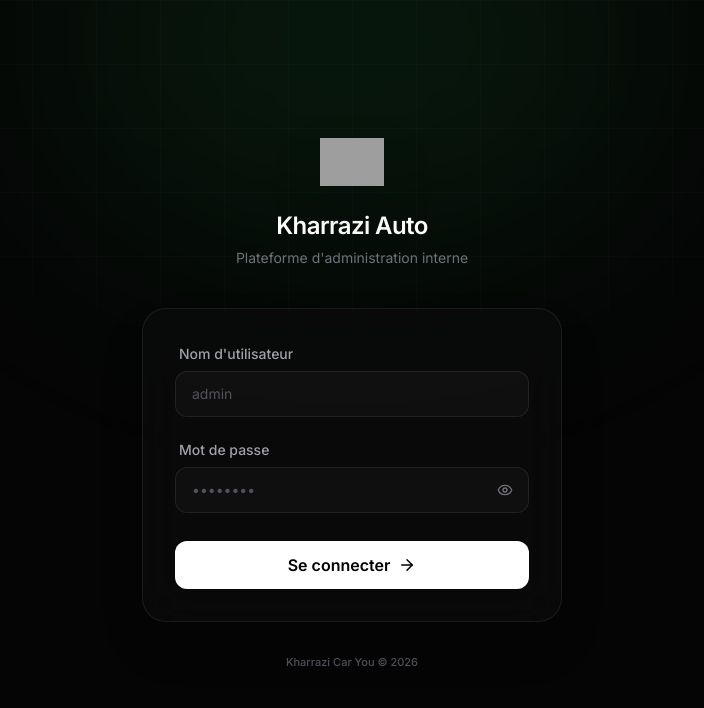
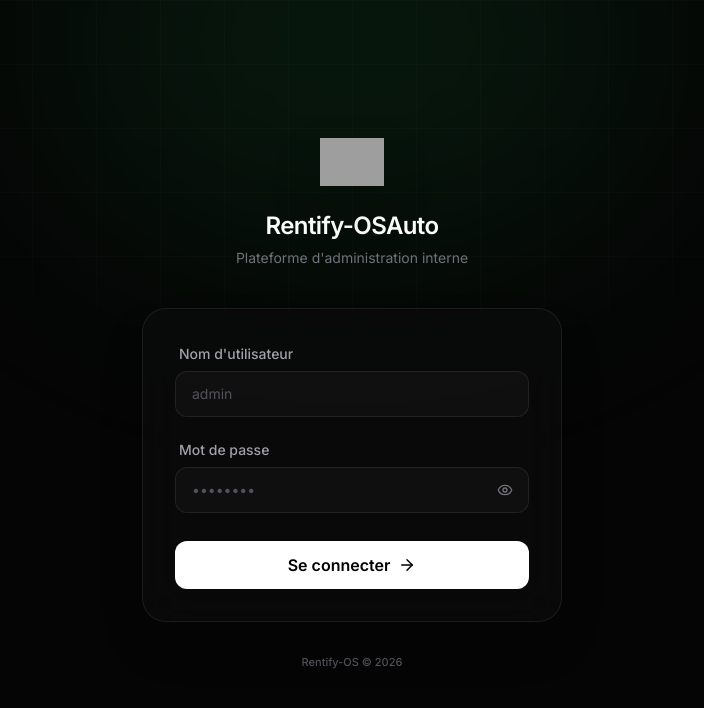
Before and after one commit to sd5simo/Rentify-OS, a Next.js app: page /login in a window 1280 px wide. Shown: the top 708 px of the page, without its empty margins (288-992 px from the left). Built offline with nearby package versions, Linux system fonts and the light colour scheme; grey boxes are pictures that could not be loaded.

Commit message:
first commit

```diff
--- a/package.json
+++ b/package.json
@@ -1,5 +1,5 @@
 {
-  "name": "Kharrazi Car You",
+  "name": "Rentify-OS",
   "version": "0.1.0",
   "private": true,
   "scripts": {
--- a/prisma/seed.ts
+++ b/prisma/seed.ts
@@ -4,7 +4,7 @@ import { addDays, subDays, subMonths } from "date-fns";
 const prisma = new PrismaClient();
 
 async function main() {
-  console.log("🌱 Seeding Kharrazi Admin database...");
+  console.log("🌱 Seeding Rentify-OSAdmin database...");
 
   // Clients
   const clients = await Promise.all([
--- a/src/app/(admin)/dashboard/statistiques/page.tsx
+++ b/src/app/(admin)/dashboard/statistiques/page.tsx
@@ -67,7 +67,7 @@ export default function StatistiquesPage() {
         <div>
           <h1 className="text-2xl font-bold text-white tracking-tight">Statistiques Financières</h1>
           <p className="text-slate-500 text-sm mt-0.5">
-            Kharrazi Car You · {vehicles.length} véhicules · données temps réel
+            Rentify-OS · {vehicles.length} véhicules · données temps réel
           </p>
         </div>
         <div className="flex items-center gap-3">
@@ -322,7 +322,7 @@ export default function StatistiquesPage() {
         </div>
         <div className="flex-1">
           <p className={cn("text-sm font-bold", totalNet >= 0 ? "text-brand-green-400" : "text-brand-orange-400")}>
-            {totalNet >= 0 ? "🎉 Performance positive — Kharrazi Car You!" : "⚠️ Charges supérieures aux revenus"}
+            {totalNet >= 0 ? "🎉 Performance positive — Rentify-OS!" : "⚠️ Charges supérieures aux revenus"}
           </p>
           <p className="text-xs text-slate-400 mt-0.5">
             Bénéfice net: <span className="text-white font-semibold">{totalNet.toLocaleString("fr-FR")} MAD</span>
--- a/src/app/(admin)/locations/nouveau/page.tsx
+++ b/src/app/(admin)/locations/nouveau/page.tsx
@@ -178,18 +178,18 @@ export default function NouvelleLocationPage() {
             </div>
             <div className="overflow-auto max-h-[80vh] rounded-xl bg-white p-8 text-[11px] text-black" style={{ fontFamily: "Arial, sans-serif" }}>
               <div className="flex justify-between border-b-2 border-gray-800 pb-4 mb-5">
-                <div><p className="text-lg font-bold">Kharrazi</p><p className="text-xs text-gray-600">Location de Voitures</p><p className="text-xs text-gray-500">123 Avenue Mohammed V, Casablanca</p><p className="text-xs text-gray-500">Tél: +212 522 123 456</p></div>
+                <div><p className="text-lg font-bold">Rentify-OS</p><p className="text-xs text-gray-600">Location de Voitures</p><p className="text-xs text-gray-500">123 Avenue Mohammed V, Casablanca</p><p className="text-xs text-gray-500">Tél: +212 522 123 456</p></div>
                 <div className="text-right"><p className="text-base font-bold border-2 border-gray-800 px-3 py-1 rounded">CONTRAT DE LOCATION</p><p className="text-xs text-gray-600 mt-1">N°: {nextContractNum}</p><p className="text-xs text-gray-600">Date: {new Date().toLocaleDateString("fr-FR")}</p></div>
               </div>
               <div className="grid grid-cols-2 gap-4 mb-4">
-                <div className="border border-gray-200 rounded p-3"><p className="font-bold text-xs border-b pb-1 mb-2 uppercase">Loueur</p><p className="font-semibold">Kharrazi Location de Voitures</p><p className="text-gray-600">Casablanca, Maroc</p></div>
+                <div className="border border-gray-200 rounded p-3"><p className="font-bold text-xs border-b pb-1 mb-2 uppercase">Loueur</p><p className="font-semibold">Rentify-OSLocation de Voitures</p><p className="text-gray-600">Casablanca, Maroc</p></div>
                 <div className="border border-gray-200 rounded p-3"><p className="font-bold text-xs border-b pb-1 mb-2 uppercase">Locataire</p>{selectedClient ? <><p className="font-semibold">{selectedClient.firstName} {selectedClient.lastName}</p><p className="text-gray-600">CIN: {selectedClient.cin}</p><p className="text-gray-600">Tél: {selectedClient.phone}</p></> : <p className="text-gray-400 italic">—</p>}</div>
               </div>
               <div className="border border-gray-200 rounded p-3 mb-4"><p className="font-bold text-xs border-b pb-1 mb-2 uppercase">Véhicule</p>{selectedVehicle ? <div className="grid grid-cols-3 gap-1"><span><b>Véhicule:</b> {selectedVehicle.brand} {selectedVehicle.model}</span><span><b>Plaque:</b> {selectedVehicle.plate}</span><span><b>Carburant:</b> {form.fuelLevelStart}</span><span><b>Km départ:</b> {form.mileageStart || selectedVehicle.mileage}</span><span><b>Tarif:</b> {selectedVehicle.dailyRate} MAD/j</span></div> : <p className="text-gray-400 italic">—</p>}</div>
               <div className="border border-gray-200 rounded p-3 mb-4"><p className="font-bold text-xs border-b pb-1 mb-2 uppercase">Conditions</p><div className="grid grid-cols-3 gap-1"><span><b>Départ:</b> {form.startDate || "—"}</span><span><b>Retour prévu:</b> {form.endDate || "—"}</span><span><b>Durée:</b> {days > 0 ? `${days}j` : "—"}</span><span><b>Total:</b> <b>{totalAmount.toLocaleString("fr-FR")} MAD</b></span><span><b>Caution:</b> {form.deposit} MAD</span></div></div>
               <div className="border-2 border-gray-800 rounded p-3 mb-4"><p className="font-bold text-xs uppercase mb-2">État des Lieux au Départ</p><div className="grid grid-cols-2 gap-1">{["Avant", "Arrière", "Gauche", "Droite", "Toit", "Intérieur"].map(z => <div key={z} className="flex items-center gap-2 py-0.5"><div className="w-3 h-3 border border-gray-400" /><span>{z}: _______________</span></div>)}</div>{form.notes && <p className="mt-2 text-gray-700"><b>Observations:</b> {form.notes}</p>}</div>
               <div className="grid grid-cols-2 gap-8 mt-6">
-                <div className="text-center"><p className="font-semibold text-xs mb-1">Signature du Loueur</p><div className="border-b-2 border-gray-400 mt-8 mb-1" /><p className="text-gray-500 text-[10px]">Kharrazi</p></div>
+                <div className="text-center"><p className="font-semibold text-xs mb-1">Signature du Loueur</p><div className="border-b-2 border-gray-400 mt-8 mb-1" /><p className="text-gray-500 text-[10px]">Rentify-OS</p></div>
                 <div className="text-center"><p className="font-semibold text-xs mb-1">Signature du Locataire</p><p className="text-[10px] text-gray-500">(Lu et approuvé)</p><div className="border-b-2 border-gray-400 mt-6 mb-1" /><p className="text-gray-500 text-[10px]">{selectedClient?.firstName} {selectedClient?.lastName}</p></div>
               </div>
             </div>
--- a/src/app/layout.tsx
+++ b/src/app/layout.tsx
@@ -9,8 +9,8 @@ const inter = Inter({
 });
 
 export const metadata: Metadata = {
-  title: "Kharrazi Admin — Gestion de Location",
-  description: "Plateforme d'administration interne — Kharrazi Car Rental",
+  title: "Rentify-OSAdmin — Gestion de Location",
+  description: "Plateforme d'administration interne — Rentify-OSCar Rental",
   icons: { icon: "/favicon.ico" },
 };
 
--- a/src/app/login/page.tsx
+++ b/src/app/login/page.tsx
@@ -48,12 +48,12 @@ export default function LoginPage() {
           <div className="w-16 h-16 mb-4 flex items-center justify-center relative">
             <img
               src="/logo.png"
-              alt="Kharrazi Auto Logo"
+              alt="Rentify-OSAuto Logo"
               className="w-full h-full object-contain drop-shadow-2xl"
             />
           </div>
 
-          <h1 className="text-2xl font-semibold text-white tracking-tight">Kharrazi Auto</h1>
+          <h1 className="text-2xl font-semibold text-white tracking-tight">Rentify-OSAuto</h1>
           <p className="text-zinc-500 text-sm mt-1.5">Plateforme d'administration interne</p>
         </div>
 
@@ -126,7 +126,7 @@ export default function LoginPage() {
         {/* Footer / Demo Hint */}
         <div className="mt-8 flex flex-col items-center gap-2">
           <p className="text-[11px] text-zinc-600 font-medium">
-            Kharrazi Car You © {new Date().getFullYear()}
+            Rentify-OS © {new Date().getFullYear()}
           </p>
 
         </div>
--- a/src/components/dashboard/PerformanceBanner.tsx
+++ b/src/components/dashboard/PerformanceBanner.tsx
@@ -53,7 +53,7 @@ export default function PerformanceBanner({
           {isPositive ? "🎉 Performance positive!" : "⚠️ Performance négative"}
         </p>
         <p className="text-xs text-slate-400 mt-0.5">
-          Kharrazi a généré un bénéfice net de{" "}
+          Rentify-OSa généré un bénéfice net de{" "}
           <span className="text-white font-semibold">{formatMAD(totalNet)} MAD</span> — marge
           nette de{" "}
           <span
--- a/src/components/layout/DataLoader.tsx
+++ b/src/components/layout/DataLoader.tsx
@@ -13,7 +13,7 @@ export default function DataLoader({ children }: { children: React.ReactNode })
             <Car size={24} className="text-white animate-pulse" />
           </div>
           <div>
-            <p className="text-white font-bold text-lg">Kharrazi Car You</p>
+            <p className="text-white font-bold text-lg">Rentify-OS</p>
             <p className="text-slate-500 text-sm mt-1">Chargement des données...</p>
           </div>
           <div className="flex justify-center gap-1.5 pt-2">
--- a/src/components/layout/Sidebar.tsx
+++ b/src/components/layout/Sidebar.tsx
@@ -54,11 +54,11 @@ export default function Sidebar({ collapsed, onToggle }: SidebarProps) {
             <div className="flex items-center gap-2.5">
               {/* ✨ CUSTOM LOGO - EXPANDED ✨ */}
               <div className="w-8 h-8 flex items-center justify-center flex-shrink-0">
-                <img src="/logo.png" alt="Kharrazi Logo" className="w-full h-full object-contain" />
+                <img src="/logo.png" alt="Rentify-OSLogo" className="w-full h-full object-contain" />
               </div>
               <div>
-                <p className="text-white font-bold text-sm leading-none">Kharrazi</p>
-                <p className="text-[10px] text-brand-green-500/70 leading-none mt-0.5">Car You · Admin</p>
+                <p className="text-white font-bold text-sm leading-none">Rentify-OS</p>
+                <p className="text-[10px] text-brand-green-500/70 leading-none mt-0.5"> · Admin</p>
               </div>
             </div>
             <button onClick={onToggle} className="text-slate-500 hover:text-slate-300 transition-colors p-1 rounded">
@@ -68,7 +68,7 @@ export default function Sidebar({ collapsed, onToggle }: SidebarProps) {
         ) : (
           /* ✨ CUSTOM LOGO - COLLAPSED ✨ */
           <div className="w-8 h-8 flex items-center justify-center mx-auto">
-            <img src="/logo.png" alt="Kharrazi Logo" className="w-full h-full object-contain" />
+            <img src="/logo.png" alt="Rentify-OSLogo" className="w-full h-full object-contain" />
           </div>
         )}
       </div>
--- a/src/components/layout/TopBar.tsx
+++ b/src/components/layout/TopBar.tsx
@@ -36,7 +36,7 @@ export default function TopBar() {
   const totalAlerts = unresolvedInfractions + criticalAlerts;
 
   // Determine title from path (handles dynamic routes like /clients/[id])
-  let title = TITLES[pathname] ?? "Kharrazi Admin";
+  let title = TITLES[pathname] ?? "Rentify-OSAdmin";
   const parts = pathname.split("/").filter(Boolean);
   if (parts.length >= 2) {
     const key = "/" + parts.slice(0, 2).join("/");
@@ -47,7 +47,7 @@ export default function TopBar() {
     <header className="h-[60px] flex items-center justify-between px-6 border-b border-[#21262d] bg-[#0d1117] flex-shrink-0">
       <div>
         <h1 className="text-sm font-bold text-slate-200">{title}</h1>
-        <p className="text-[11px] text-slate-600 mt-0.5">Kharrazi Car You — Espace Administration</p>
+        <p className="text-[11px] text-slate-600 mt-0.5">Rentify-OS — Espace Administration</p>
       </div>
       <div className="flex items-center gap-3">
         <div className="text-[11px] text-slate-500 hidden sm:block">
--- a/src/lib/constants.ts
+++ b/src/lib/constants.ts
@@ -1,8 +1,8 @@
-export const AGENCY_NAME = "Kharrazi";
-export const AGENCY_FULL = "Kharrazi Location de Voitures";
+export const AGENCY_NAME = "Rentify-OS";
+export const AGENCY_FULL = "Rentify-OSLocation de Voitures";
 export const AGENCY_ADDRESS = "123 Avenue Mohammed V, Casablanca 20000";
 export const AGENCY_PHONE = "+212 522 123 456";
-export const AGENCY_EMAIL = "contact@Kharrazi.ma";
+export const AGENCY_EMAIL = "contact@Rentify-OS.ma";
 export const AGENCY_ICE = "002345678000012";
 export const AGENCY_RC = "123456";
 
```
Also changed, not shown: 2 other files (tests, documents, lock files or other folders).
